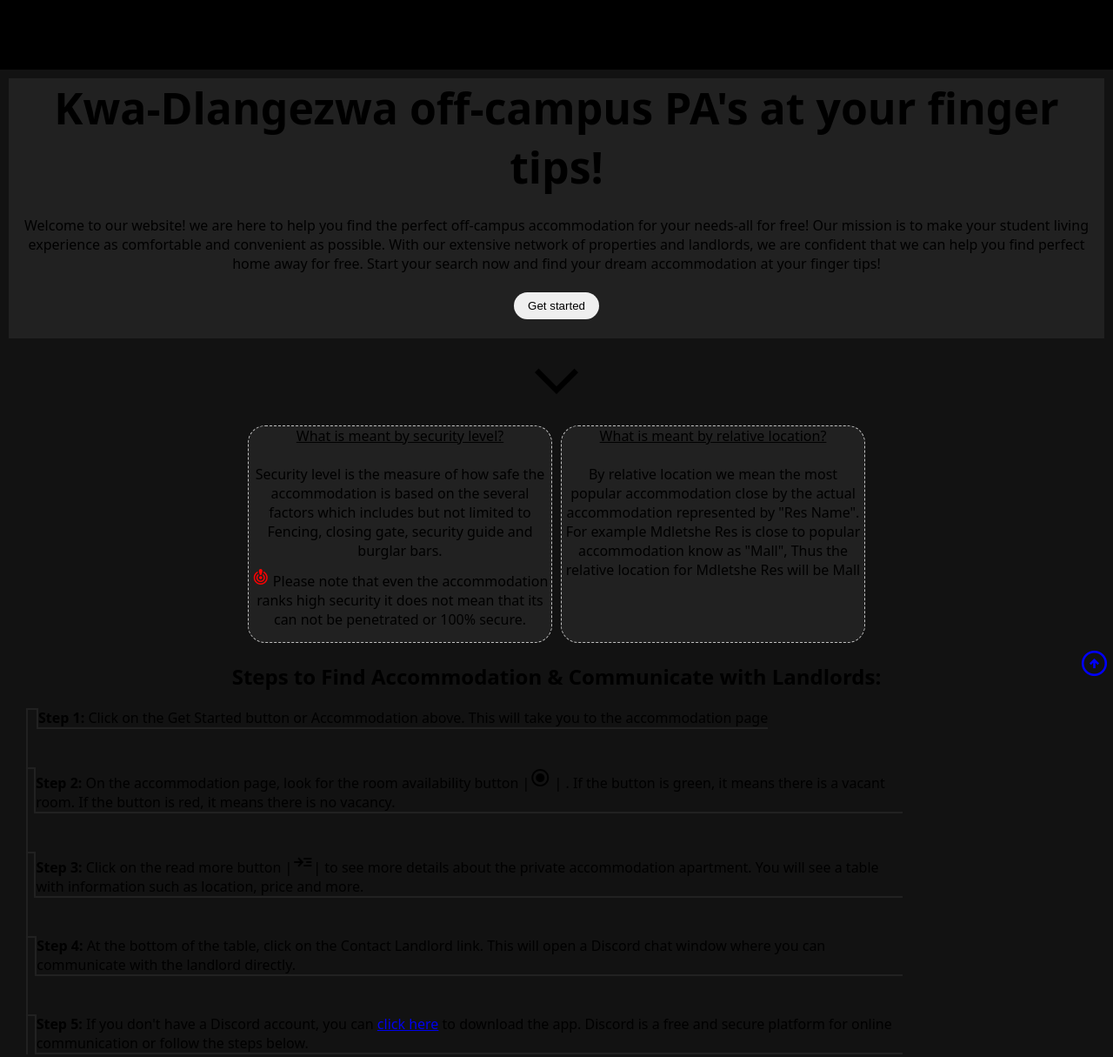
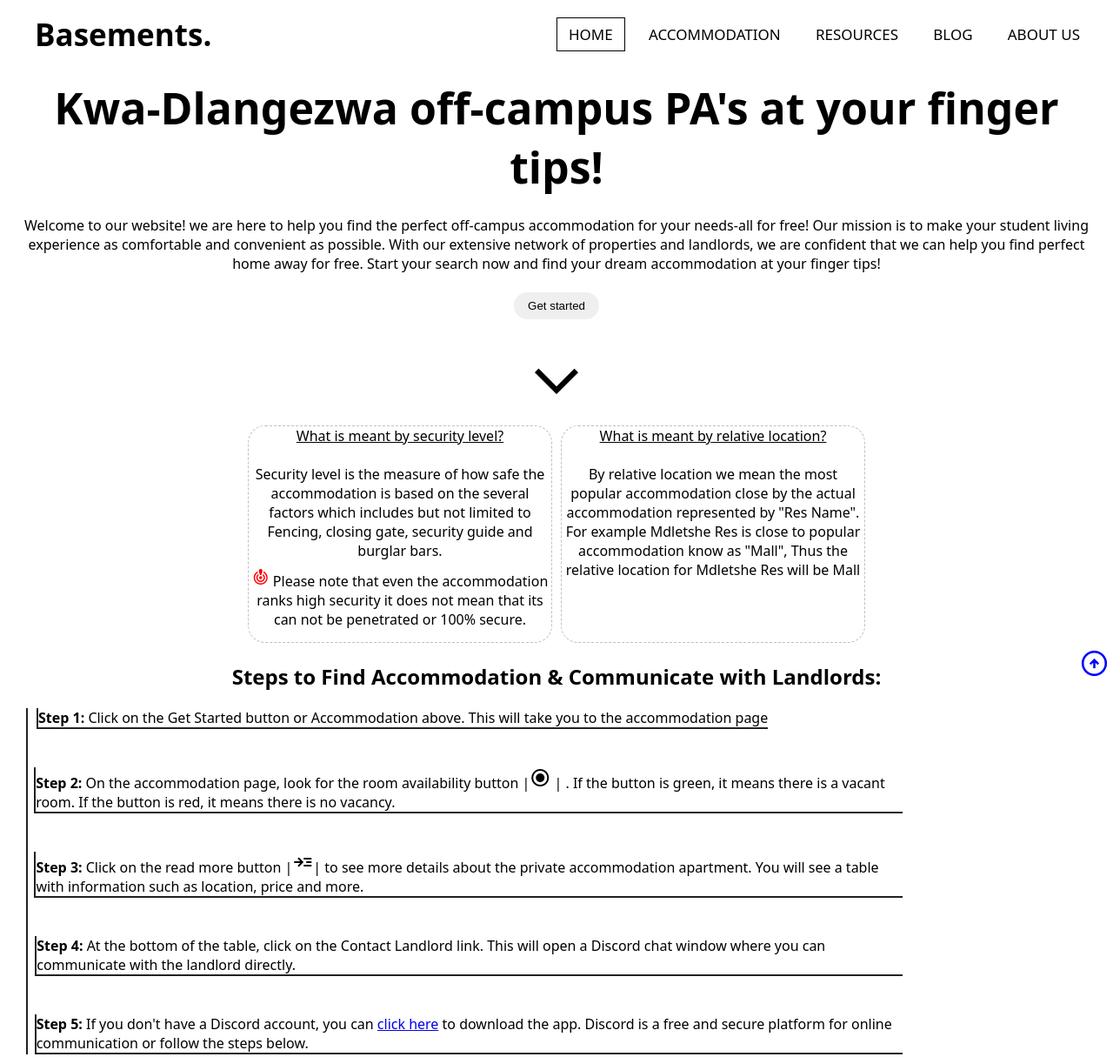
Before and after one commit to 27endpoints/forthBase, a plain HTML site: page index.html in a window 1280 px wide. Shown: the top 1215 px of the page at 87% size. Drawn offline with nearby package versions, Linux system fonts and the light colour scheme.

Commit message:
changed the background clr of the page

```diff
--- a/BasementStyleSheet.css
+++ b/BasementStyleSheet.css
@@ -12,14 +12,14 @@ body {
   font-family: system-ui, -apple-system, BlinkMacSystemFont, "Segoe UI", Roboto,
     Oxygen, Ubuntu, Cantarell, "Open Sans", "Helvetica Neue", sans-serif;
   scroll-behavior: smooth;
-  background-color: #121212;   /*121212*/
+  background-color: #fff/*121212*/;   /*121212*/
   -webkit-user-select: none;
   user-select: none;
   overflow-x: hidden;
 
 }
 nav {
-  background-color: #000000; /*#384e71;*/
+  background-color: #fff/*000000*/; /*#384e71;*/
   height: 80px; /*apply this on desktop*/
   width: 100%;
   z-index: 999;
@@ -79,7 +79,7 @@ nav ul li a {
 #subsection {
   color: #000000/*fff*/;
   /*background-color: rgba(0, 0, 0, 0.5);*/
-  background-color: #212121;
+  background-color: #fff/*212121*/;
   width: 100%;
   height: fit-content;
   border: silver;
@@ -129,7 +129,7 @@ figcaption {
 .AnswerToQuestions {
   position: relative;
   width: 350px;
-  background-color: #212121;
+  background-color: #fff/*212121*/;
   /*box-shadow: 0 0 10px 5px rgba(128, 0, 128, 0.8);*/
   height: 250px; /*apply this on desktop*/
   /*border: 1px #ff00ff solid; */
@@ -167,7 +167,7 @@ figcaption {
 footer {
   width: 100%;
   height: max-content;
-  background-color: #111111;
+  background-color: #fff/*111111*/;
 }
 footer ol {
   display: flex;
@@ -194,7 +194,7 @@ footer ol li a {
 .rung {
   width: 10px;
   height: 2px;
-  background-color: #212121;
+  background-color: #fff/*212121*/;
   margin-top: 50%;
   opacity: 0; /* Initially set rung opacity to 0 */
   transition: opacity 0.5s ease-in-out, margin-top 0.5s ease-in-out;
@@ -329,7 +329,7 @@ sub {
   width: 300px;
   height: 250px;
   border: 1px solid #fff;
-  background-color: #222;
+  background-color: #fff/*222*/;
   border-radius: 15px;
 }
 .availability {
@@ -709,7 +709,7 @@ input{
     position: fixed;
     width: 100%;
     height: 100vh;
-    background-color: #000000;
+    background-color: #fff/*000000*/;
     left: -100%;
     transition: all 0.8s;
   }
```
